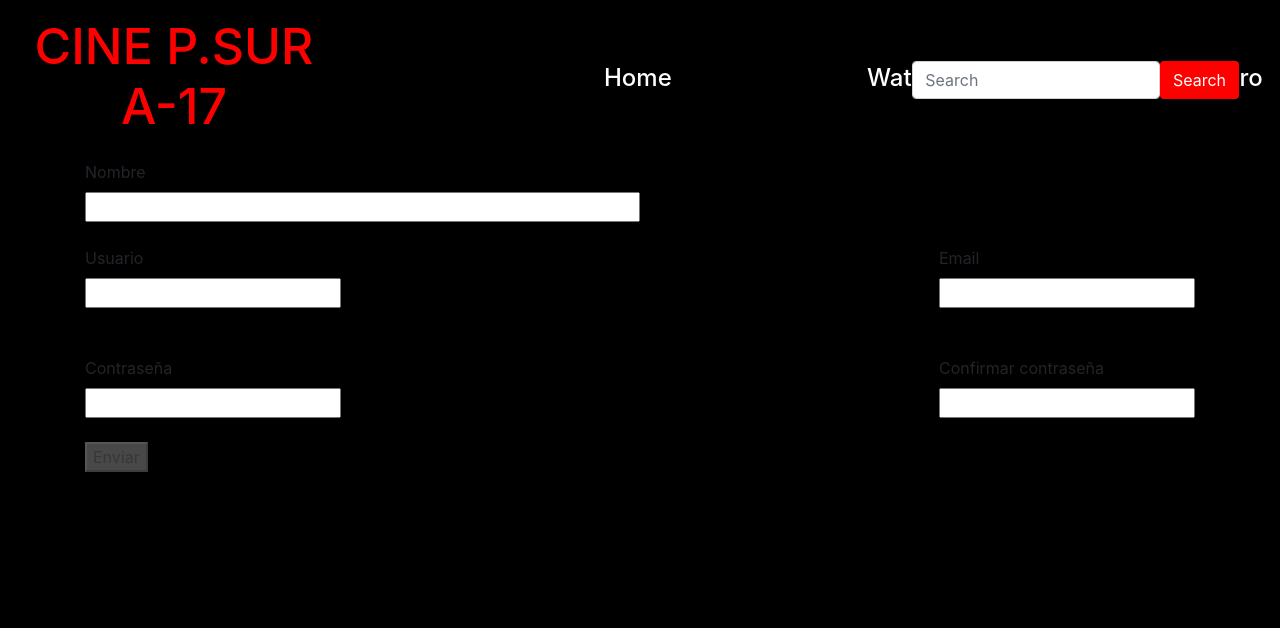
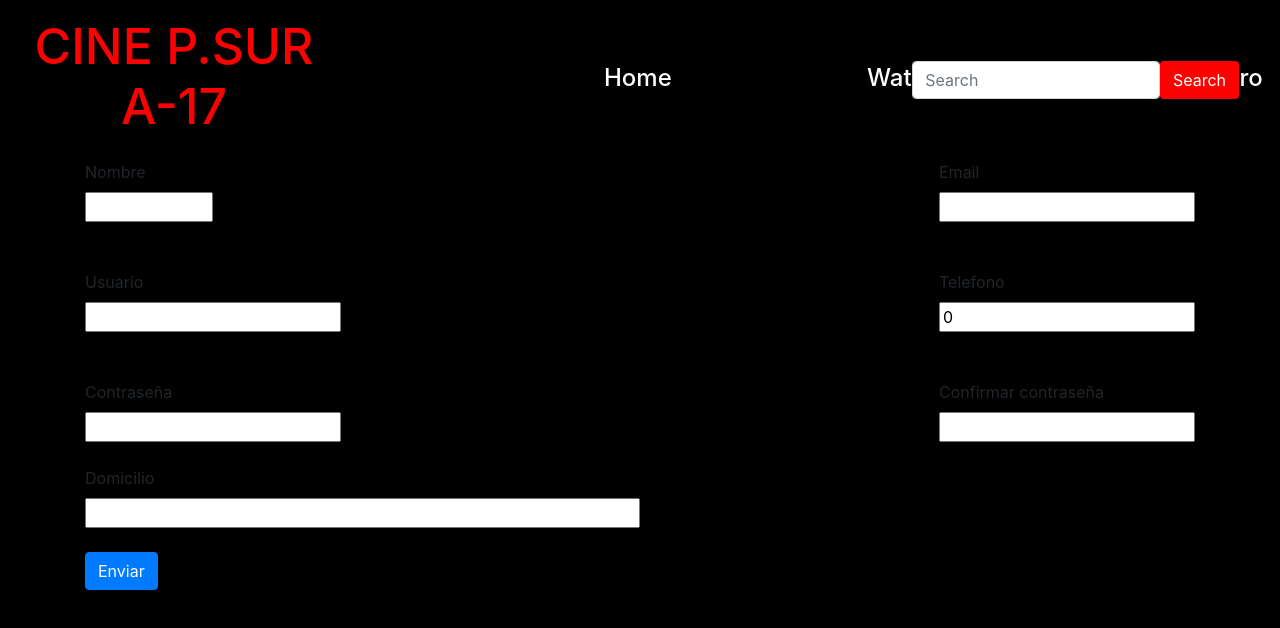
Before and after one commit to ElvisZM/ProyectoAngular, an Angular app in the folder MiProyecto/: page /registro in a window 1280 px wide. Shown: the top 628 px of the page. Built offline with nearby package versions, Linux system fonts and the light colour scheme.

Commit message:
Registro con mi api de Django completado!

```diff
--- a/MiProyecto/src/app/registro/registro.component.html
+++ b/MiProyecto/src/app/registro/registro.component.html
@@ -1,40 +1,44 @@
-<form [formGroup]="miFormulario">
+<form (ngSubmit)="registrarFormulario()" >
     <div class="container">
+        <div class="d-flex justify-content-between mb-4">
+            <div class="mb-4">
+                <label class="d-block" for="nombre">Nombre</label>
+                <input class="w-50" id="nombre" name="nombre" type="text" [(ngModel)]="nombre" />
+            </div>
 
-        <div class="mb-4">
-            <label class="d-block" for="nombre">Nombre</label>
-            <input class="w-50" formControlName="nombre" type="text" />
-            <p *ngIf="miFormulario.get('nombre')!.touched && miFormulario.get('nombre')!.hasError('required')">El campo es obligatorio</p>
+            <div class="mb-4">
+                <label class="d-block" for="email">Email</label>
+                <input  id="email" name="email" type="email" [(ngModel)]="email" />
+            </div>
         </div>
-
 
         <div class="d-flex justify-content-between mb-4">
             <div class="mb-4">
                 <label class="d-block" for="usuario">Usuario</label>
-                <input formControlName="usuario" type="text" />
-            <p *ngIf="miFormulario.get('usuario')!.touched && miFormulario.get('usuario')!.hasError('required')">El campo es obligatorio</p>
+                <input id="usuario" name="usuario" type="text" [(ngModel)]="usuario" />
             </div>
 
             <div class="mb-4">
-                <label class="d-block" for="email">Email</label>
-                <input  formControlName="email" type="email" />
-                <p *ngIf="miFormulario.get('email')!.touched && miFormulario.get('email')!.hasError('required')">El campo es obligatorio</p>
+                <label class="d-block" for="telefono">Telefono</label>
+                <input  id="telefono" name="telefono" type="telefono" [(ngModel)]="telefono" />
             </div>
         </div>
 
         <div class="d-flex justify-content-between mb-4">
             <div><label class="d-block" for="password1">Contraseña</label>
-            <input formControlName="password1" type="password" />
-            <p *ngIf="miFormulario.get('password1')!.touched && miFormulario.get('password1')!.hasError('required')">El campo es obligatorio</p>
+            <input id="password1" name="pasword1" type="password" [(ngModel)]="password1" />
             </div>
 
             <div>
             <label class="d-block" for="password2">Confirmar contraseña</label>
-            <input formControlName="password2" type="password" />
-            <p *ngIf="miFormulario.get('password2')!.touched && miFormulario.get('password2')!.hasError('required')">El campo es obligatorio</p>
+            <input id="password2" name="password2" type="password" [(ngModel)]="password2" />
             </div>
         </div>
+        <div class="mb-4">
+            <label class="d-block" for="domicilio">Domicilio</label>
+            <input class="w-50" id="domicilio" name="domicilio" type="text" [(ngModel)]="domicilio" />
+        </div>
 
-        <button (click)="enviarDatos()" [disabled]="miFormulario.invalid">Enviar</button>
+        <button type="submit" class="btn btn-primary">Enviar</button>
     </div>
 </form>
--- a/MiProyecto/src/app/registro/registro.component.ts
+++ b/MiProyecto/src/app/registro/registro.component.ts
@@ -1,42 +1,49 @@
-import { Component, OnInit } from '@angular/core';
-import { FormBuilder, FormControl, FormGroup, Validators } from '@angular/forms';
-
-interface Registro {
-  nombre: string;
-  usuario: string;
-  password1: string;
-  password2: string;
-  email: string;
-}
+import { Component } from '@angular/core';
+import { Router } from '@angular/router';
+import { RegistroService } from '../servicios/registro.service';
+import { LoginService } from '../servicios/login.service';
 
 @Component({
   selector: 'app-registro',
   templateUrl: './registro.component.html',
   styleUrl: './registro.component.scss'
 })
-export class RegistroComponent implements OnInit{
+export class RegistroComponent{
 
-  public miFormulario : FormGroup;
-  public registros : Array<Registro> = []
+  nombre: string ="";
+  email: string ="";
+  usuario: string ="";
+  telefono: number = 0;
+  password1: string ="";
+  password2: string ="";
+  domicilio: string ="";
+  rol: string ="";
 
-  constructor(public fb:FormBuilder){
-    this.miFormulario = this.fb.group({
-      nombre: new FormControl('', Validators.required),
-      usuario: new FormControl('', Validators.required),
-      password1: new FormControl('', Validators.required),
-      password2: new FormControl('', Validators.required),
-      email: new FormControl('', Validators.required)
+  constructor(private router: Router,
+              private registroService: RegistroService,
+              private LoginService: LoginService)
+    {};
 
-    });
+  registrarFormulario() {
+    const dataSignUp = {
+      first_name: this.nombre,
+      email: this.email,
+      username: this.usuario,
+      telefono: this.telefono,
+      password1: this.password1,
+      password2: this.password2,
+      domicilio: this.domicilio,
+      rol: 4,
+    };
 
+    this.registroService.registroUsuario(dataSignUp)
+      .subscribe(
+        reponse => {
+          console.log("usuario creado");
+        },
+        error => {
+          console.log(error);
+        }
+      );
   }
-
-  ngOnInit() {}
-
-  enviarDatos(){
-    console.log(this.miFormulario.value)
-    this.registros.push(this.miFormulario.value);
-    this.miFormulario.reset();
-  }
-
 }
--- /dev/null
+++ b/MiProyecto/src/app/servicios/login.service.ts
@@ -0,0 +1,30 @@
+import { Injectable } from '@angular/core';
+import { HttpClient } from '@angular/common/http';
+import { Observable } from 'rxjs';
+import { catchError } from 'rxjs/operators';
+
+@Injectable({
+  providedIn: 'root'
+})
+export class LoginService {
+  private token_url = 'http://127.0.0.1:8000/api/v1/usuario/token/';
+
+  constructor(private http:HttpClient) { }
+
+  login(dataLogIn: any): Observable<any> {
+    const dataGetToken = {
+      grant_type: 'password',
+      'username': dataLogIn['usuario'],
+      'password': dataLogIn['password'],
+      'client_id': 'mi_aplicacion',
+      'client_secret': 'mi_clave_secreta'
+    };
+
+    return this.http.post<any>(this.token_url, dataLogIn)
+      .pipe(
+        catchError(error => {
+          throw error;
+        })
+      );
+  }
+}
--- /dev/null
+++ b/MiProyecto/src/app/servicios/registro.service.ts
@@ -0,0 +1,26 @@
+import { Injectable } from '@angular/core';
+import { Observable } from 'rxjs';
+import { HttpClient } from '@angular/common/http';
+import { catchError } from 'rxjs/operators';
+
+
+@Injectable({
+  providedIn: 'root'
+})
+export class RegistroService {
+  private apiUrlRegistro = 'http://127.0.0.1:8000/api/v1/registrar/usuario';
+
+
+  constructor(private http: HttpClient) { }
+
+  registroUsuario(dataSignUp: any): Observable<any>{
+    return this.http.post<any>(this.apiUrlRegistro, dataSignUp)
+      .pipe(
+        catchError(error => {
+          throw error;
+        })
+      );
+  }
+
+
+}
```
Also changed, not shown: 2 other files (tests, documents, lock files or other folders).
